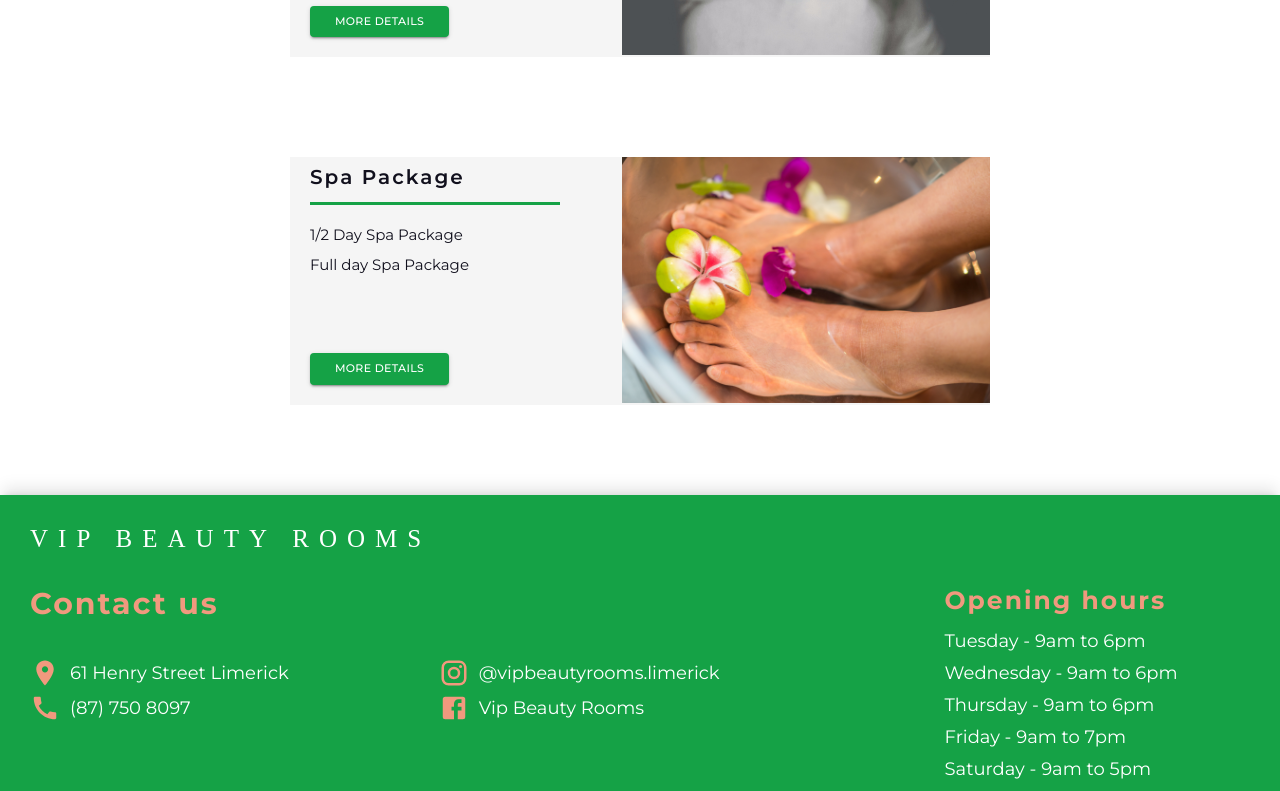
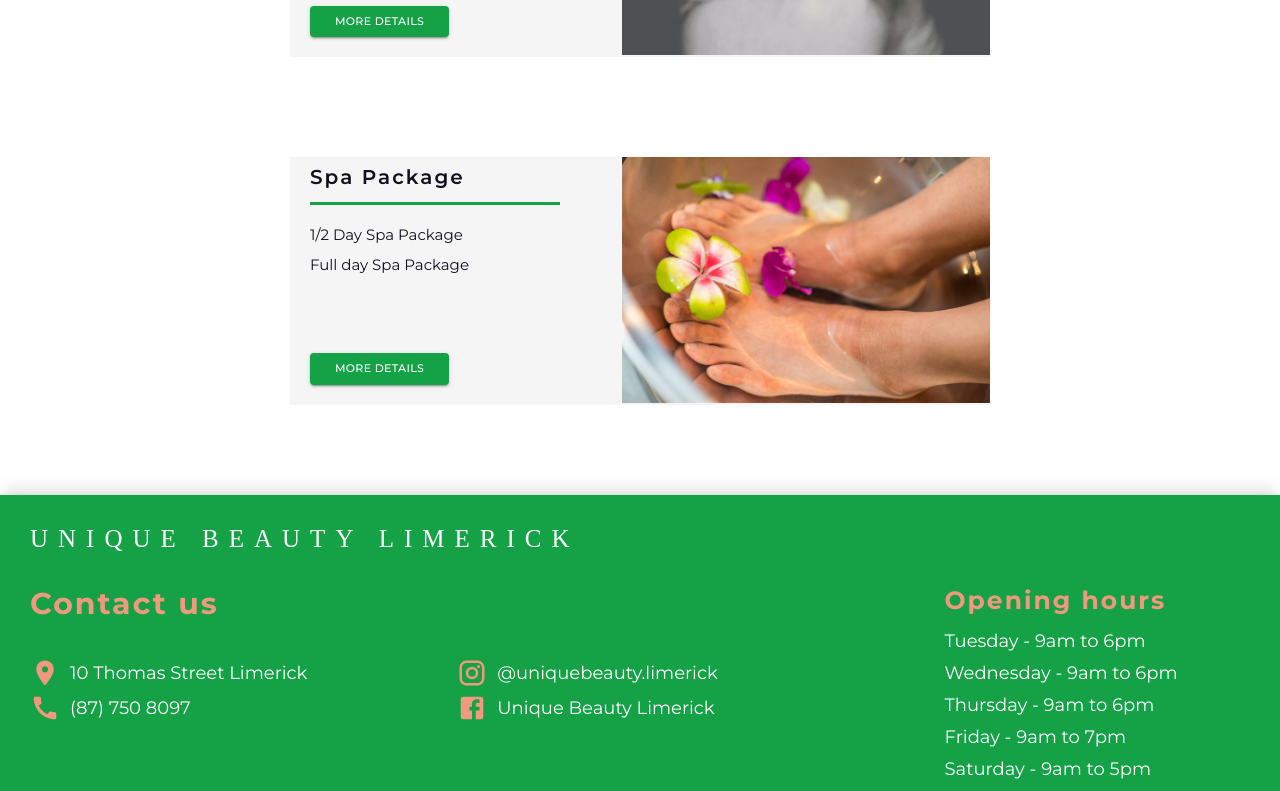
Before and after one commit to BrenoFischer/vip-beauty-rooms, a React (Create React App) app: page / in a window 1280 px wide. Shown: the part 2006-2797 px from the top of the page. Built offline with nearby package versions, Linux system fonts and the light colour scheme; a web font is replaced by a local one.

Commit message:
change name of company

```diff
--- a/public/index.html
+++ b/public/index.html
@@ -39,7 +39,7 @@
     <link rel="preconnect" href="https://fonts.googleapis.com">
     <link rel="preconnect" href="https://fonts.gstatic.com" crossorigin>
     <link href="https://fonts.googleapis.com/css2?family=Belleza&display=swap" rel="stylesheet">
-    <title>VIP Beauty Rooms</title>
+    <title>Unique Beauty Limerick</title>
   </head>
   <body>
     <noscript>You need to enable JavaScript to run this app.</noscript>
--- a/src/components/footer/footer.component.js
+++ b/src/components/footer/footer.component.js
@@ -31,14 +31,14 @@ const Footer = () => {
     return(
         <footer className='footer'>
             <div className='footer__logo-container'>
-                <h3 className='footer__logo'>Vip Beauty Rooms</h3>
+                <h3 className='footer__logo'>Unique Beauty Limerick</h3>
             </div>
             <div className='footer__section-container'>
                 <h3 className='footer__section-title'>Contact us</h3>
                 <div className='footer__section-links'>
                     <div className='footer__section-double'>
                         <FooterItem
-                            title="61 Henry Street Limerick"
+                            title="10 Thomas Street Limerick"
                             icon={<PlaceIcon sx={iconStyle}/>}
                         />
                         <FooterItem
@@ -48,12 +48,12 @@ const Footer = () => {
                     </div>
                     <div className='footer__section-double'>
                         <FooterItem
-                            title="@vipbeautyrooms.limerick"
+                            title="@uniquebeauty.limerick"
                             icon={<InstagramIcon sx={iconStyle}/>}
                             anchor='https://www.instagram.com/vipbeautyrooms.limerick/'
                         />
                         <FooterItem
-                            title="Vip Beauty Rooms"
+                            title="Unique Beauty Limerick"
                             icon={<FacebookIcon sx={iconStyle}/>}
                             anchor='https://www.facebook.com/profile.php?id=100085425011126'
                         />
--- a/src/components/header/header.component.js
+++ b/src/components/header/header.component.js
@@ -1,11 +1,11 @@
-import VipCover from '../../assets/vip-cover-alt.png';
+import UniqueCover from '../../assets/beauty-cover.png';
 
 import './header.styles.scss';
 
 function Header() {
   return (
     <div className='header__container'>
-      <img className='header__image' src={VipCover} alt='Vip Cover' />
+      <img className='header__image' src={UniqueCover} alt='Unique Cover' />
     </div>
   );
 }
--- a/src/routes/navigation/navigation.component.js
+++ b/src/routes/navigation/navigation.component.js
@@ -10,7 +10,7 @@ import './navigation.styles.scss';
 function Navigation() {
   const manicureDetailsText = ['Large selections of colours available', 'Three week manicure on feet or fingers', 'Sit back relax and enjoy some quality you time', '_', '_', 'Full Pedicure - 55 mins', 'Relax soak feet - foot rub / Remove hard skin on feet', 'Foot Massage + Polish - 3 week polish', 'Time Period 55/60 mins Price €39.00', '_', 'Mini Pedicure - €19.00 Time Period 25/30 mins', 'Relax - soak feet in foot spa', 'Mini foot massage and regular polish', '_','(087) 750 8097 for appointment', 'Tuesday to Thursday 9am to 6pm', 'Friday 9am to 7pm', 'Saturday 9am to 5pm'];
   const massageDetailsText = ['Large selections of Massage', 'Male/Female clients', 'Candle life room', 'Relaxation Music ', 'Full body / Half body massage', 'Relaxation Massage / Deep Tissue Massage / Indian Head Massage', '_', '60mins Massage €55.00', '45mins Massage €40.00', '30min Massage €30.00', '_', '(087) 750 8097 for appointment', 'Tuesday to Thursday 9am to 6pm', 'Friday 9am to 7pm', 'Saturday 9am to 5pm'];
-  const eyeDetailsText = ['Eye Lash', 'Eyebrow tint', 'Selections of tints available!', '_', '(087) 750 8097 for appointment', 'Tuesday to Thursday 9am to 6pm', 'Friday 9am to 7pm', 'Saturday 9am to 5pm'];
+  const eyeDetailsText = ['Eye Lash lift - €40.00',  'Eye Lash extension full set - €35.00', 'Selections of tints available!', '_', '(087) 750 8097 for appointment', 'Tuesday to Thursday 9am to 6pm', 'Friday 9am to 7pm', 'Saturday 9am to 5pm'];
   const gelDetailsText = ['Large selection of colours available', 'Refill gel or full set gel', 'Ring to book appointment', 'Walk Inn more than welcome', '_', '(087) 750 8097 for appointment', 'Tuesday to Thursday 9am to 6pm', 'Friday 9am to 7pm', 'Saturday 9am to 5pm'];
   const spaDetialsText = ['1/2 Day Spa Package', 'Full day Spa Package', '_', '1/2 Day Spa - €79.00', 'Full Day Spa - €120.00', '_', '1/2 Day - Gel nails + mini pedicure + 20min massage', '2 hours 10 mins - Total: €79.00', '_', 'Full Day Spa Package - Time Period 3 hours 10 mins - Cost €120.00', 'Treatment full body massage, gel nails, full pedicure, facial or hair blow dry', '_', '(087) 750 8097 for appointment', 'Tuesday to Thursday 9am to 6pm', 'Friday 9am to 7pm', 'Saturday 9am to 5pm']
 
```
Also changed, not shown: src/assets/beauty-cover.png (added).
